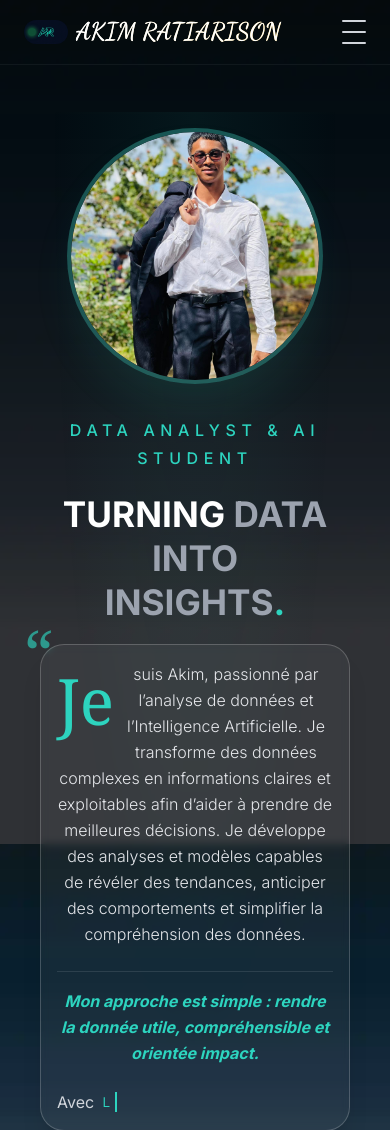
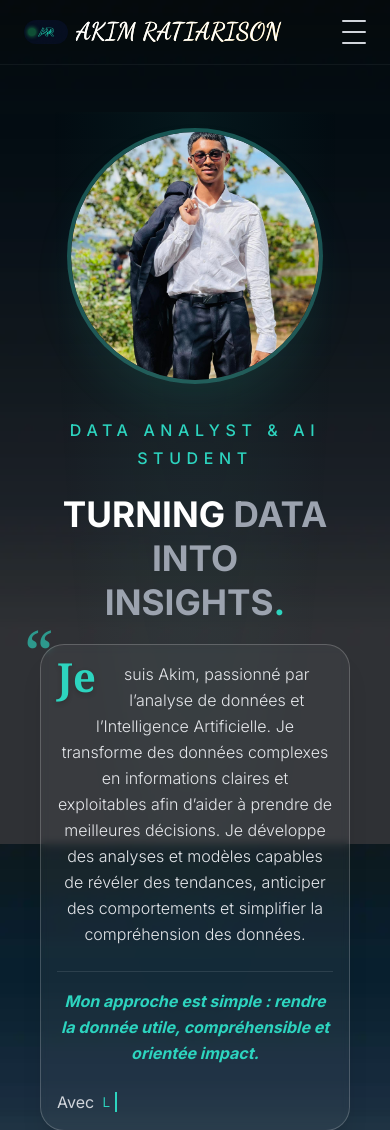
Before and after one commit to akimratiarison-rgb/portfolio-data-akim, a Flask app: page / in a window 390 px wide. Shown: the top 1130 px of the page. Run offline with Flask 3, Linux system fonts and the light colour scheme; some libraries are stand-ins or nearby versions; some web fonts are replaced.

Commit message:
correction bug translate et modif intro

```diff
--- a/static/css/style.css
+++ b/static/css/style.css
@@ -935,8 +935,8 @@ footer {
     100% { transform: scale(1); opacity: 1; }
 }
 
-/* Drop‑cap : comportement normal sur desktop, resserré sur mobile */
-.drop-cap {
+/* Drop‑na : comportement normal sur desktop, resserré sur mobile */
+.drop-na {
     float: left;
     font-weight: 600;
     line-height: 1;
@@ -947,9 +947,9 @@ footer {
 /* Ajustements  */
 @media (max-width: 768px) {
     .drop-na {
-        font-size: 4rem !important;
+        font-size: 2.5rem !important;
         margin-right: 0.3rem !important;
-        margin-top: 0.1rem !important;
+        margin-top: -0.5rem !important;
         line-height: 1.2 !important;
     }
 
```
